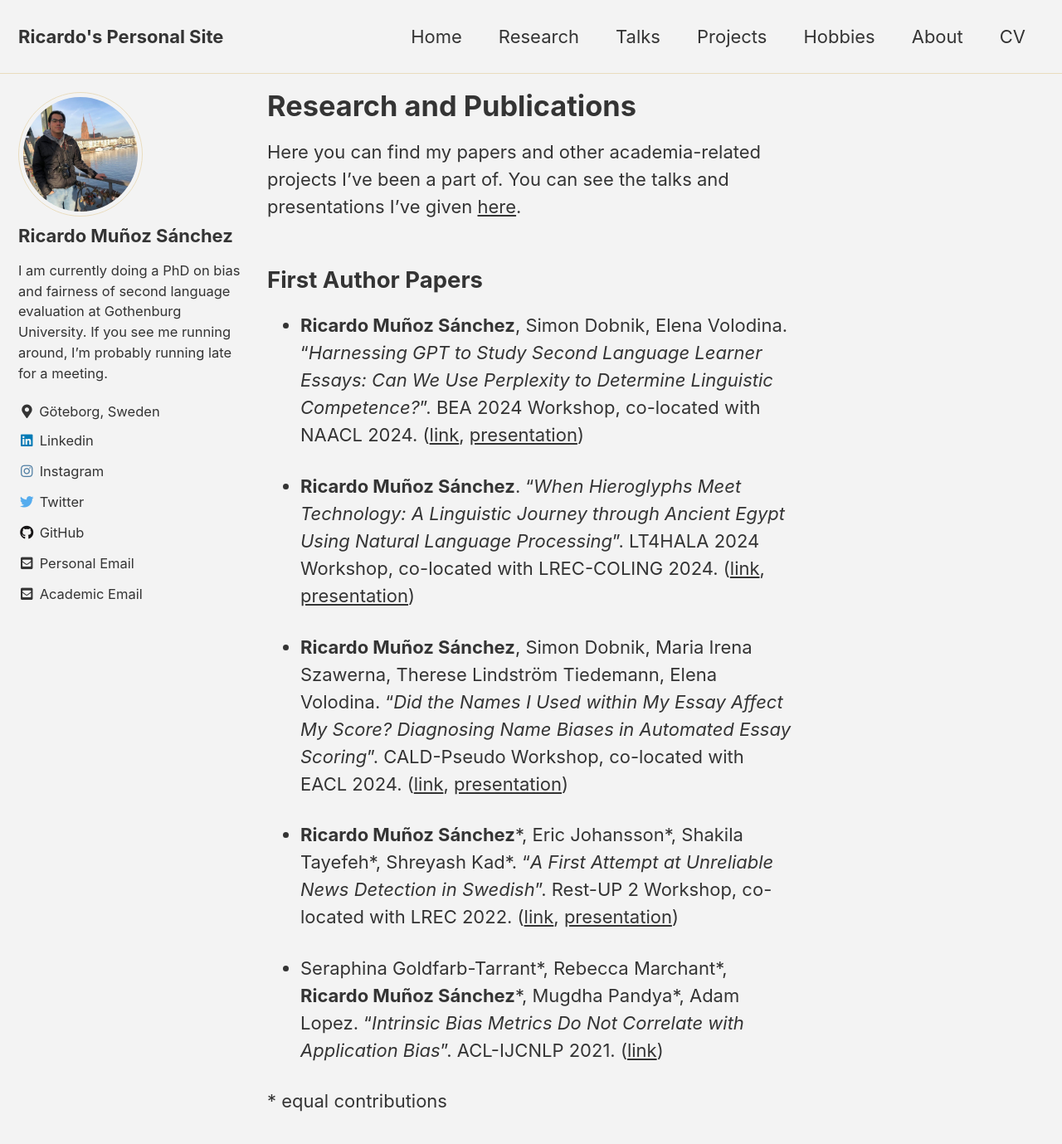
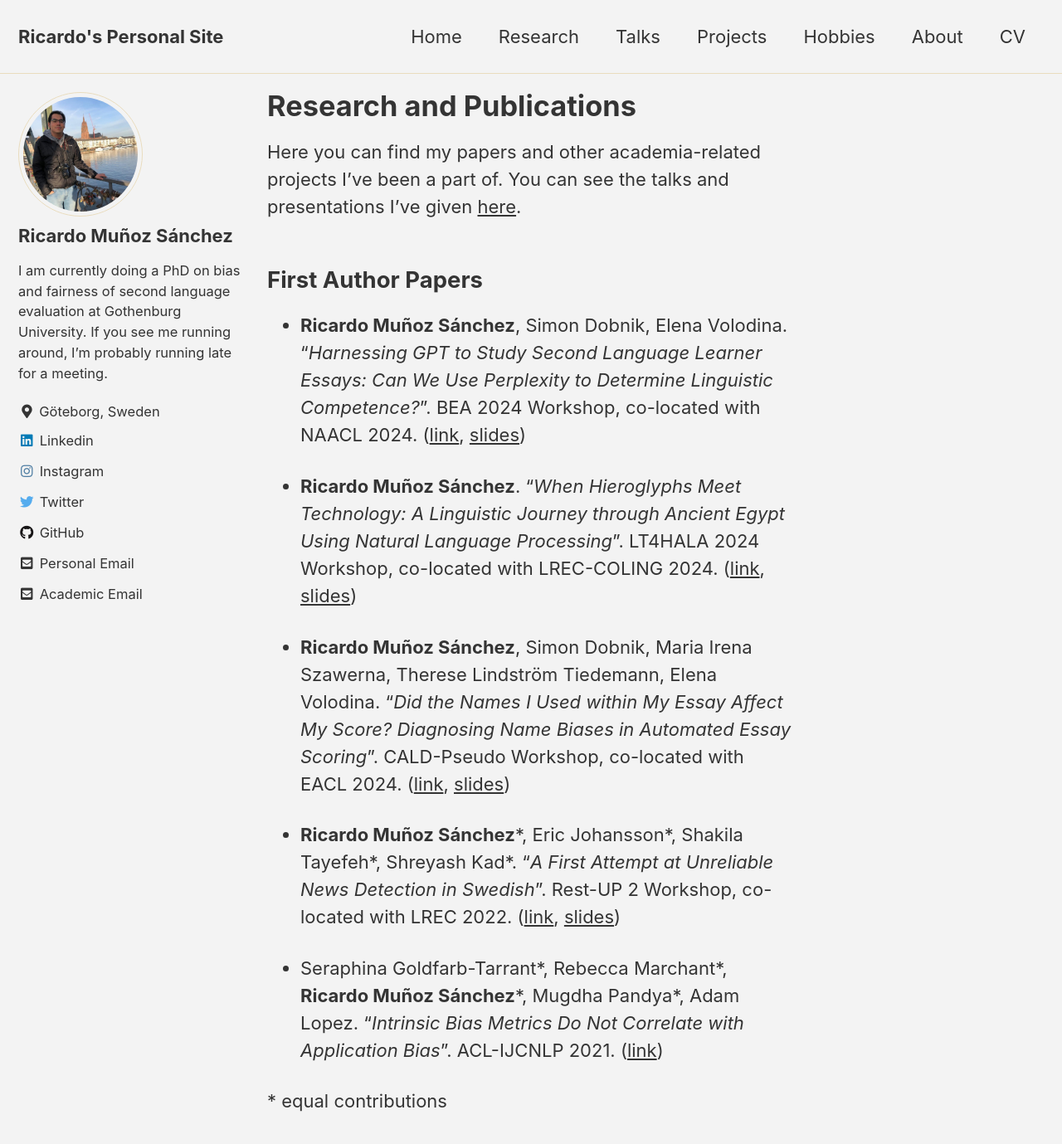
Before and after one commit to rimusa/rimusa.github.io, a Jekyll site: the page built from docs/_pages/research.md, in a window 1280 px wide and 1400 px high. Shown: the top 1379 px of the window at 83% size. Built offline with Jekyll 4.4.1, drawn with Linux system fonts in a browser that asks for light colours; cached includes are drawn as plain includes.

Commit message:
Minor changes

```diff
--- a/docs/_pages/research.md
+++ b/docs/_pages/research.md
@@ -11,13 +11,13 @@ You can see the talks and presentations I've given [here](../talks).
 
 ## First Author Papers
 
-- **Ricardo Muñoz Sánchez**, Simon Dobnik, Elena Volodina. "_Harnessing GPT to Study Second Language Learner Essays: Can We Use Perplexity to Determine Linguistic Competence?_". BEA 2024 Workshop, co-located with NAACL 2024. ([link](https://aclanthology.org/2024.bea-1.34/), [presentation](../documents/presentations/2024_BEA_GPT.pdf))
+- **Ricardo Muñoz Sánchez**, Simon Dobnik, Elena Volodina. "_Harnessing GPT to Study Second Language Learner Essays: Can We Use Perplexity to Determine Linguistic Competence?_". BEA 2024 Workshop, co-located with NAACL 2024. ([link](https://aclanthology.org/2024.bea-1.34/), [slides](../documents/presentations/2024_BEA_GPT.pdf))
 
-- **Ricardo Muñoz Sánchez**. "_When Hieroglyphs Meet Technology: A Linguistic Journey through Ancient Egypt Using Natural Language Processing_". LT4HALA 2024 Workshop, co-located with LREC-COLING 2024. ([link](https://aclanthology.org/2024.lt4hala-1.18/), [presentation](../documents/presentations/2024_LT4HALA_v2.pdf))
+- **Ricardo Muñoz Sánchez**. "_When Hieroglyphs Meet Technology: A Linguistic Journey through Ancient Egypt Using Natural Language Processing_". LT4HALA 2024 Workshop, co-located with LREC-COLING 2024. ([link](https://aclanthology.org/2024.lt4hala-1.18/), [slides](../documents/presentations/2024_LT4HALA_v2.pdf))
 
-- **Ricardo Muñoz Sánchez**, Simon Dobnik, Maria Irena Szawerna, Therese Lindström Tiedemann, Elena Volodina. "_Did the Names I Used within My Essay Affect My Score? Diagnosing Name Biases in Automated Essay Scoring_". CALD-Pseudo Workshop, co-located with EACL 2024. ([link](https://aclanthology.org/2024.caldpseudo-1.10/), [presentation](../documents/presentations/2024_CALD_Pseudo.pdf))
+- **Ricardo Muñoz Sánchez**, Simon Dobnik, Maria Irena Szawerna, Therese Lindström Tiedemann, Elena Volodina. "_Did the Names I Used within My Essay Affect My Score? Diagnosing Name Biases in Automated Essay Scoring_". CALD-Pseudo Workshop, co-located with EACL 2024. ([link](https://aclanthology.org/2024.caldpseudo-1.10/), [slides](../documents/presentations/2024_CALD_Pseudo.pdf))
 
-- **Ricardo Muñoz Sánchez**\*, Eric Johansson\*, Shakila Tayefeh\*, Shreyash Kad\*. "_A First Attempt at Unreliable News Detection in Swedish_". Rest-UP 2 Workshop, co-located with LREC 2022. ([link](https://aclanthology.org/2022.restup-1.1/), [presentation](../documents/presentations/2022_restup.pdf))
+- **Ricardo Muñoz Sánchez**\*, Eric Johansson\*, Shakila Tayefeh\*, Shreyash Kad\*. "_A First Attempt at Unreliable News Detection in Swedish_". Rest-UP 2 Workshop, co-located with LREC 2022. ([link](https://aclanthology.org/2022.restup-1.1/), [slides](../documents/presentations/2022_restup.pdf))
 
 - Seraphina Goldfarb-Tarrant\*, Rebecca Marchant\*, **Ricardo Muñoz Sánchez**\*, Mugdha Pandya\*, Adam Lopez.
 "_Intrinsic Bias Metrics Do Not Correlate with Application Bias_". ACL-IJCNLP 2021. ([link](https://aclanthology.org/2021.acl-long.150/))
@@ -35,7 +35,7 @@ You can see the talks and presentations I've given [here](../talks).
 
 - Dimitrios Kokkinakis, **Ricardo Muñoz Sánchez**, Mia-Marie Hammarlin. "_Scaling-up the Resources for a Freely Available Swedish VADER (svVADER)_". NoDaLiDa 2023. ([link](https://openreview.net/forum?id=DlcsrF8w1w))
 
-- Dimitrios Kokkinakis, **Ricardo Muñoz Sánchez**, Sebastianus Bruinsma, Mia-Marie Hammarlin."_Investigating the Effects of MWE Identification in Structural Topic Modelling_". 19th Workshop on Multiword Expressions, co-located with EACL 2023. ([link](https://aclanthology.org/2023.mwe-1.7/), [presentation](../documents/presentations/2023_MWE_Workshop_V2.pdf))
+- Dimitrios Kokkinakis, **Ricardo Muñoz Sánchez**, Sebastianus Bruinsma, Mia-Marie Hammarlin."_Investigating the Effects of MWE Identification in Structural Topic Modelling_". 19th Workshop on Multiword Expressions, co-located with EACL 2023. ([link](https://aclanthology.org/2023.mwe-1.7/), [slides](../documents/presentations/2023_MWE_Workshop_V2.pdf))
 
 
 
```
